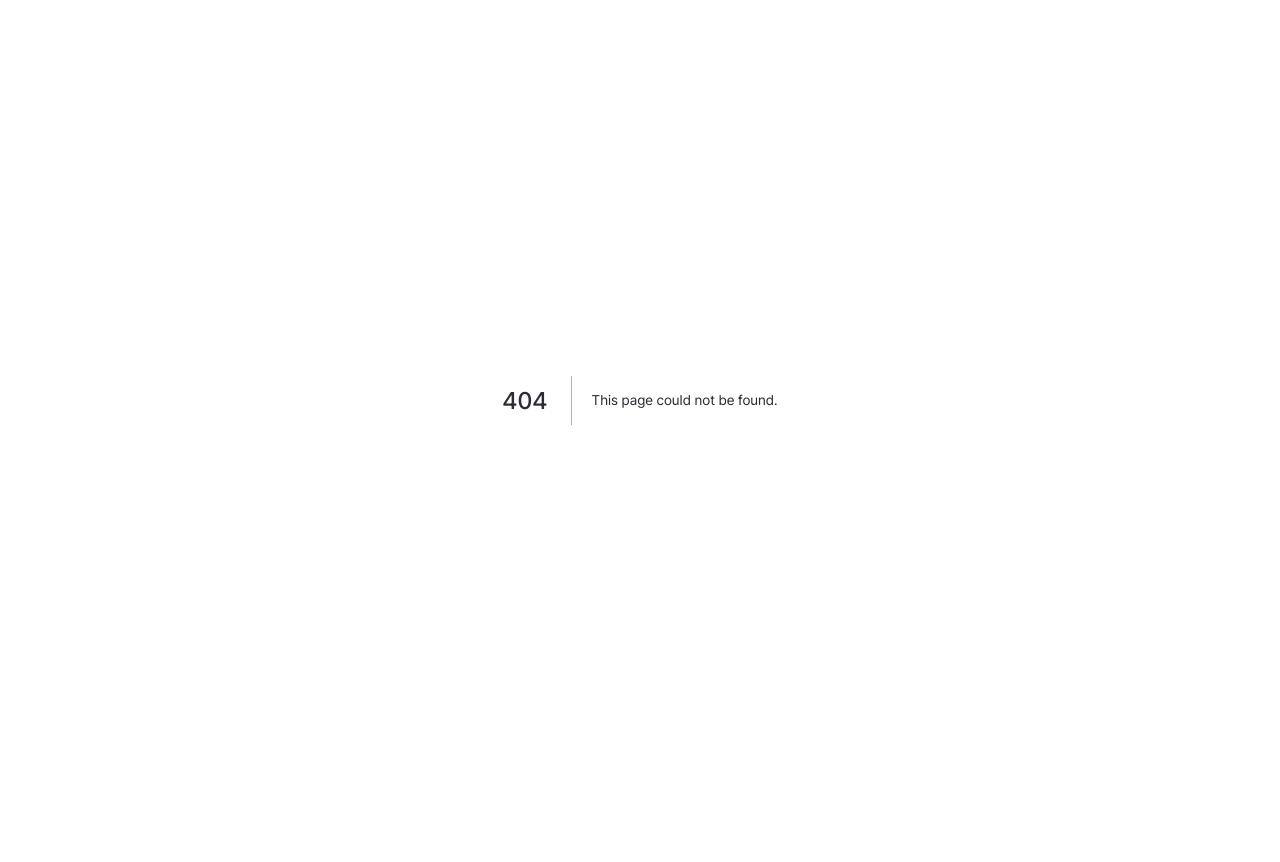
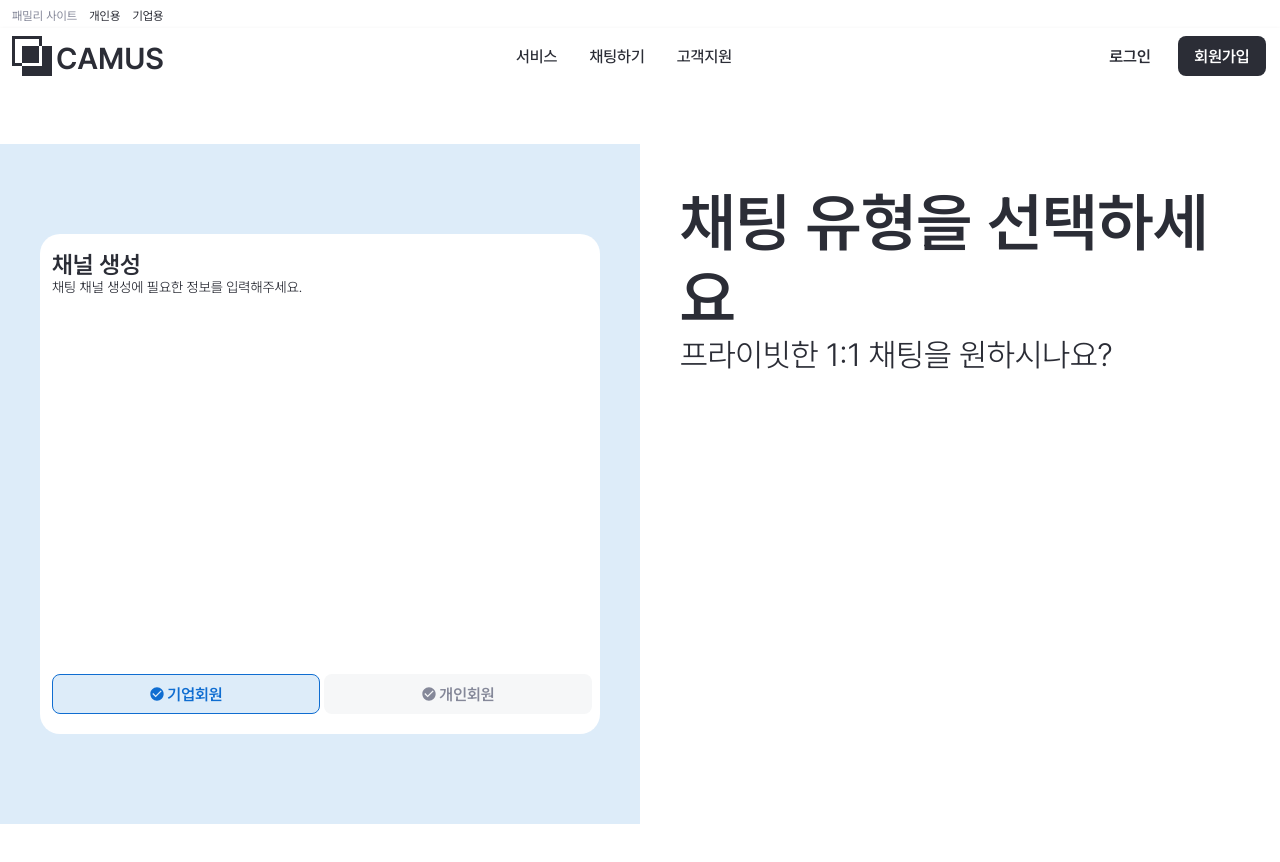
Before and after one commit to Camus-chat/frontend, a Next.js app in the folder frontend/: page /tutorial/channel in a window 1280 px wide. Before the commit this address had no page. Shown: the top 862 px of the page. Before the commit the page ends 800 px from the top, so only its background shows below. Built offline with nearby package versions, Linux system fonts and the light colour scheme.

Commit message:
feat(tutorial-page): channel 생성 관련 튜토리얼 페이지 제작 중

```diff
--- /dev/null
+++ b/frontend/src/app/tutorial/channel/page.tsx
@@ -0,0 +1 @@
+export { default } from '@/containers/tutorial/channel';
--- /dev/null
+++ b/frontend/src/containers/tutorial/channel/index.tsx
@@ -0,0 +1,40 @@
+import SelectButton from '@/containers/(account)/login/SelectButton';
+import {
+  CHANNEL_CREATE,
+  CHANNEL_DESCRIPTION,
+} from '@/containers/tutorial/constants';
+import styles from '@/containers/tutorial/index.module.scss';
+
+import InfoTextBox from '@/components/InfoTextBox';
+
+const Channel = () => {
+  /* TODO
+      - 애니메이션 : keyframe 사용해서 애니메이션 추가하기
+      - 페이드 인 에니메이션 추가됨에 따라 우측의 description 문구 변경 (constants로 관리하기)
+      - selectButton 공컴으로 빼기
+
+    */
+  return (
+    <div className={styles.tutorialWrapper}>
+      <div className={styles.blueBox}>
+        <div className={styles.contentBox}>
+          <InfoTextBox
+            size='small'
+            title={CHANNEL_CREATE.title}
+            content={CHANNEL_CREATE.content}
+          />
+          <SelectButton />
+        </div>
+      </div>
+      <div className={styles.textBox}>
+        <InfoTextBox
+          size='large'
+          title={CHANNEL_DESCRIPTION[0].title}
+          content={CHANNEL_DESCRIPTION[0].content}
+        />
+      </div>
+    </div>
+  );
+};
+
+export default Channel;
```
